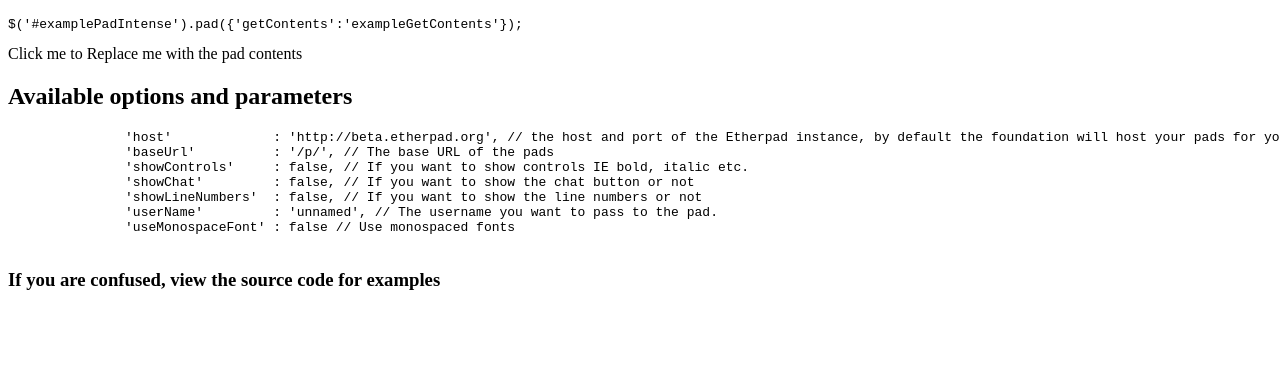
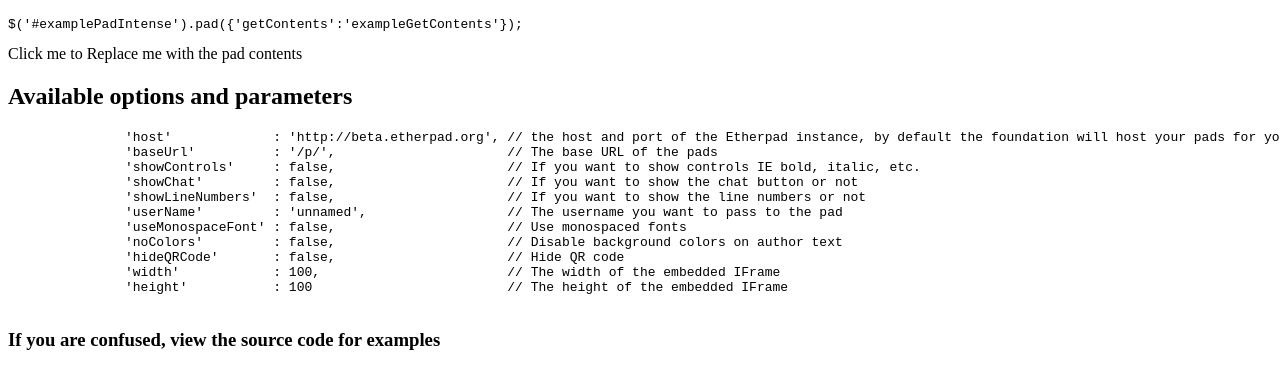
Before and after one commit to ether/etherpad-lite-jquery-plugin, a website: page index.html in a window 1280 px wide. Shown: the part 692-1061 px from the top of the page. Before the commit the page ends 1001 px from the top, so only its background shows below. Drawn offline with nearby package versions, Linux system fonts and the light colour scheme.

Commit message:
Brought index.html and README up to date with most recent parameters and improved formatting

```diff
--- a/index.html
+++ b/index.html
@@ -28,14 +28,18 @@
 
         <h2>Available options and parameters</h2>
         <pre>
-	       'host'             : 'http://beta.etherpad.org', // the host and port of the Etherpad instance, by default the foundation will host your pads for you
-	       'baseUrl'          : '/p/', // The base URL of the pads
-	       'showControls'     : false, // If you want to show controls IE bold, italic etc.
-	       'showChat'         : false, // If you want to show the chat button or not
-	       'showLineNumbers'  : false, // If you want to show the line numbers or not
-	       'userName'         : 'unnamed', // The username you want to pass to the pad.
-               'useMonospaceFont' : false // Use monospaced fonts
-	</pre>
+               'host'             : 'http://beta.etherpad.org', // the host and port of the Etherpad instance, by default the foundation will host your pads for you
+               'baseUrl'          : '/p/',                      // The base URL of the pads
+               'showControls'     : false,                      // If you want to show controls IE bold, italic, etc.
+               'showChat'         : false,                      // If you want to show the chat button or not
+               'showLineNumbers'  : false,                      // If you want to show the line numbers or not
+               'userName'         : 'unnamed',                  // The username you want to pass to the pad
+               'useMonospaceFont' : false,                      // Use monospaced fonts
+               'noColors'         : false,                      // Disable background colors on author text
+               'hideQRCode'       : false,                      // Hide QR code
+               'width'            : 100,                        // The width of the embedded IFrame
+               'height'           : 100                         // The height of the embedded IFrame
+	      </pre>
 
 	<script type="text/javascript">
         // The most basic example
```
Also changed, not shown: README.md.
